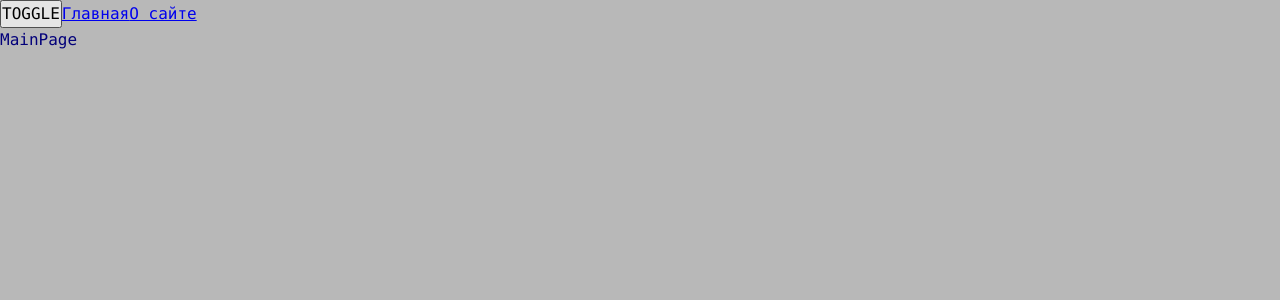
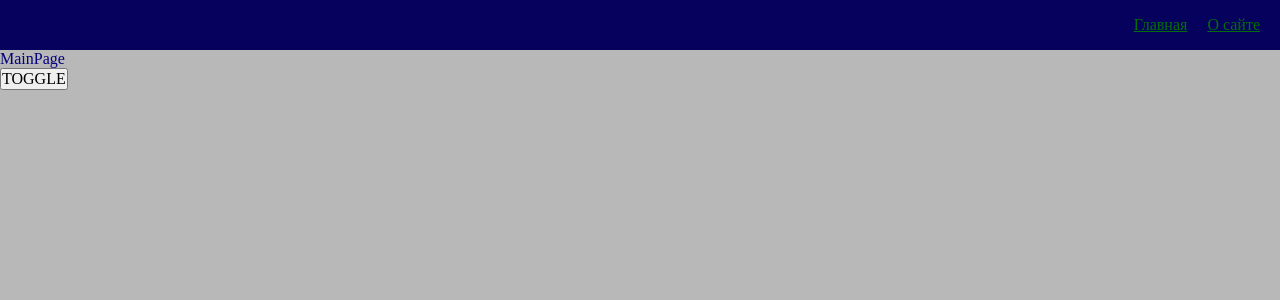
Before and after one commit to kyrisss/production-react, a React app: page / in a window 1280 px wide. Shown: the top 300 px of the page. Built offline with nearby package versions, Linux system fonts and the light colour scheme.

Commit message:
feat: add Navbar & AppLink

```diff
--- a/src/app/App.tsx
+++ b/src/app/App.tsx
@@ -2,18 +2,16 @@ import "./styles/index.scss";
 import { useTheme } from "app/providers/ThemeProvider";
 import { classNames } from "shared/lib/classNames/classNames";
 import { AppRouter } from "app/providers/router";
-import { Link } from "react-router-dom";
-import { RoutePath } from "shared/config/routerConfig/routerConfig";
+import { Navbar } from "widgets/Navbar";
 
 export const App = () => {
   const { theme, toggleTheme } = useTheme();
 
   return (
     <div className={classNames("app", {}, [theme])}>
+      <Navbar />
+      <AppRouter />
       <button onClick={toggleTheme}>TOGGLE</button>
-      <Link to={RoutePath.main}>Главная</Link>
-      <Link to={RoutePath.about}>О сайте</Link>
-      <AppRouter />
     </div>
   );
 };
--- a/src/app/styles/index.scss
+++ b/src/app/styles/index.scss
@@ -4,7 +4,7 @@
 @import "themes/light";
 
 .app {
-  font: $font-m;
+  font: var(--font-m);
   background-color: var(--bg-color);
   color: var(--primary-color);
 
--- a/src/app/styles/themes/dark.scss
+++ b/src/app/styles/themes/dark.scss
@@ -1,5 +1,9 @@
 .app.dark {
   --bg-color: #07015e;
+  --inverted-bg-color: #b8b8b8;
+
   --secondary-color: #00bb10;
   --primary-color: #026d0b;
+  --inverted-primary-color: #03007a;
+  --inverted-secondary-color: #000ed4;
 }
--- a/src/app/styles/themes/light.scss
+++ b/src/app/styles/themes/light.scss
@@ -1,5 +1,9 @@
 .app.light {
   --bg-color: #b8b8b8;
+  --inverted-bg-color: #07015e;
+
   --primary-color: #03007a;
   --secondary-color: #000ed4;
+  --inverted-secondary-color: #026d0b;
+  --inverted-primary-color: #00bb10;
 }
--- a/src/app/styles/variables/global.scss
+++ b/src/app/styles/variables/global.scss
@@ -1,9 +1,15 @@
-$font-family-main: Consolas, monaco, monospace;
+:root {
+  --font-family-main: Consolas, monaco, monospace;
 
-$font-size-m: 16px;
-$font-line-m: 24px;
-$font-m: #{$font-size-m}/#{$font-line-m} $font-family-main;
+  --font-size-m: 16px;
+  --font-line-m: 24px;
+  --font-m: var{--font-size-m}/var{--font-line-m} var(--font-family-main);
 
-$font-size-l: 24px;
-$font-line-l: 32px;
-$font-l: #{$font-size-l}/#{$font-line-l} $font-family-main;
+  --font-size-l: 24px;
+  --font-line-l: 32px;
+  --font-l: var{--font-size-l}/var{--font-line-l} var(--font-family-main);
+
+  //// размеры
+
+  --navbar-height: 50px;
+}
--- a/src/shared/lib/classNames/classNames.ts
+++ b/src/shared/lib/classNames/classNames.ts
@@ -8,8 +8,8 @@ const formatObject = (obj: Mods) => {
 
 export function classNames(
   cls: string,
-  mods: Mods,
-  additional: string[]
+  mods: Mods = {},
+  additional: string[] = []
 ): string {
-  return [cls, ...additional, ...formatObject(mods)].join(" ");
+  return [cls, ...additional.filter(Boolean), ...formatObject(mods)].join(" ");
 }
--- /dev/null
+++ b/src/shared/ui/AppLink/AppLink.module.scss
@@ -0,0 +1,11 @@
+.AppLink {
+  color: var(--primary-color);
+}
+
+.primary {
+  color: var(--secondary-color);
+}
+
+.secondary {
+  color: var(--inverted-secondary-color);
+}
--- /dev/null
+++ b/src/shared/ui/AppLink/AppLink.tsx
@@ -0,0 +1,32 @@
+import { FC } from "react";
+import cls from "./AppLink.module.scss";
+import { classNames } from "shared/lib/classNames/classNames";
+import { Link, LinkProps } from "react-router-dom";
+
+export enum AppLinkTheme {
+  PRIMARY = "primary",
+  SECONDARY = "secondary",
+}
+
+export interface AppLinkProps extends LinkProps {
+  className?: string;
+  theme?: AppLinkTheme;
+}
+
+export const AppLink: FC<AppLinkProps> = ({
+  children,
+  to,
+  className,
+  theme = AppLinkTheme.PRIMARY,
+  ...other
+}) => {
+  return (
+    <Link
+      to={to}
+      className={classNames(cls.AppLink, {}, [className, cls[theme]])}
+      {...other}
+    >
+      {children}
+    </Link>
+  );
+};
--- /dev/null
+++ b/src/widgets/Navbar/index.ts
@@ -0,0 +1 @@
+export { Navbar } from "./ui/Navbar";
--- /dev/null
+++ b/src/widgets/Navbar/ui/Navbar.module.scss
@@ -0,0 +1,14 @@
+.Navbar {
+  width: 100%;
+  height: var(--navbar-height);
+  background-color: var(--inverted-bg-color);
+  display: flex;
+  align-items: center;
+}
+
+.links {
+  display: flex;
+  gap: 20px;
+  margin-left: auto;
+  padding-right: 20px;
+}
--- /dev/null
+++ b/src/widgets/Navbar/ui/Navbar.tsx
@@ -0,0 +1,24 @@
+import { FC } from "react";
+import cls from "./Navbar.module.scss";
+import { RoutePath } from "shared/config/routerConfig/routerConfig";
+import { classNames } from "shared/lib/classNames/classNames";
+import { AppLink, AppLinkTheme } from "shared/ui/AppLink/AppLink";
+
+export interface NavbarProps {
+  className?: string;
+}
+
+export const Navbar: FC<NavbarProps> = ({}) => {
+  return (
+    <div className={classNames(cls.Navbar, {}, [])}>
+      <div className={classNames(cls.links, {}, [])}>
+        <AppLink to={RoutePath.main} theme={AppLinkTheme.SECONDARY}>
+          Главная
+        </AppLink>
+        <AppLink to={RoutePath.about} theme={AppLinkTheme.SECONDARY}>
+          О сайте
+        </AppLink>
+      </div>
+    </div>
+  );
+};
```
